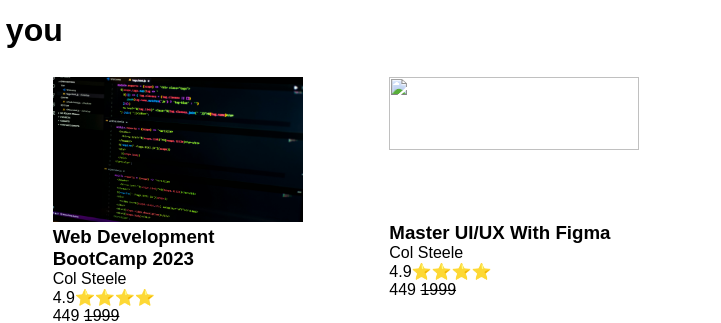
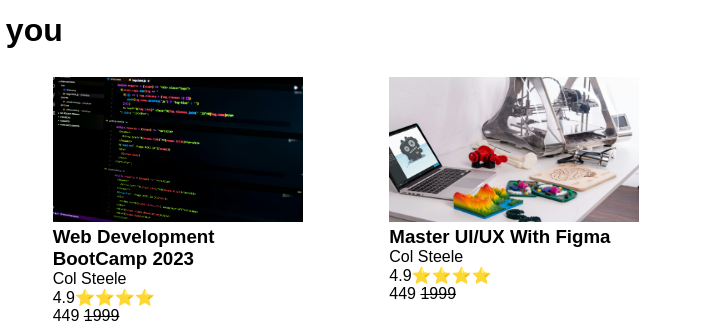
Before and after one commit to shanthini1423/udemy, a plain HTML site: page index.html in a window 1280 px wide. Shown: the part 522-845 px from the top of the page, 294-1015 px from the left. Drawn offline with Linux system fonts and the light colour scheme; grey boxes are pictures that could not be loaded; files whose address does not match are found by name; a web font is replaced by a local one.

Commit message:
Update index.html

```diff
--- a/index.html
+++ b/index.html
@@ -79,7 +79,7 @@
             <p>449 <del>1999</del></p>
         </div>
         <div class="course-card">
-            <img src="./images/c3.jpg">
+            <img src="https://shanthini1423.github.io/udemy/c3.jpg">
             <h3>Master UI/UX With Figma</h3>
             <p>Col Steele</p>
             <p>4.9⭐⭐⭐⭐</p>
```
